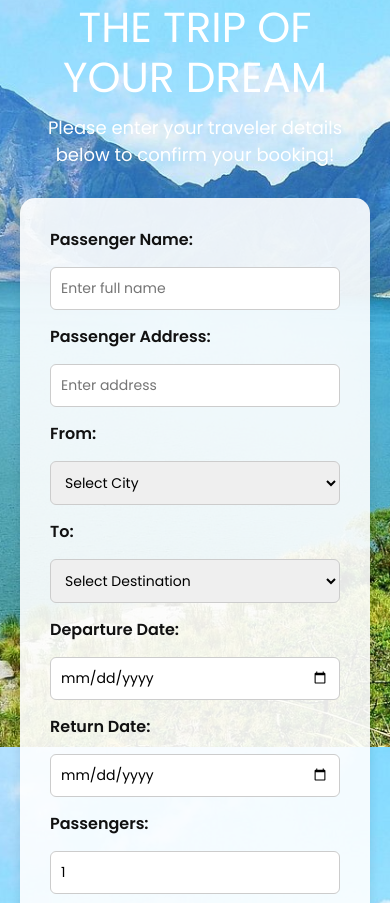
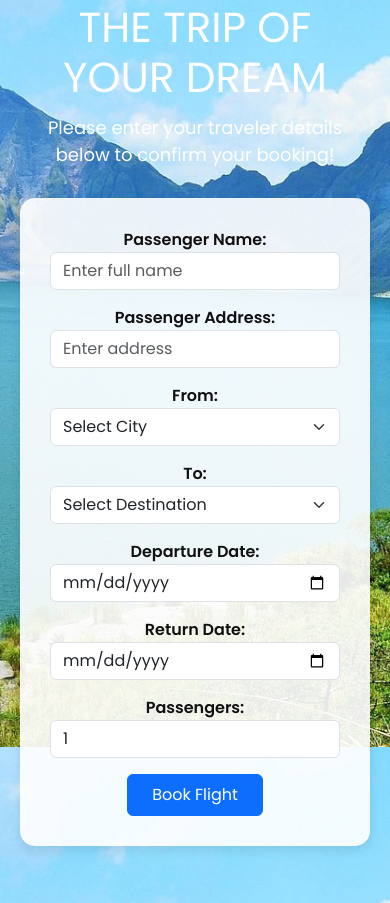
Before and after one commit to thrstn23/MO-IT161-A3103-TravelAgencyWebsite, a plain HTML site: page TravelAgencyWebsite/Travel.html in a window 390 px wide. Shown: the part 941-1844 px from the top of the page. Drawn offline with nearby package versions, Linux system fonts and the light colour scheme; a web font is replaced by a local one.

Commit message:
Finalized responsive booking form layout using Bootstrap grid and form controls

```diff
--- a/TravelAgencyWebsite/Travel.html
+++ b/TravelAgencyWebsite/Travel.html
@@ -257,6 +257,8 @@
   <section id="booking">
     <h1>THE TRIP OF YOUR DREAM</h1>
     <p class="subtitle">Please enter your traveler details below to confirm your booking!</p>
+
+    <!--
     <form class="booking-form">
       <label for="name">Passenger Name:</label>
       <input type="text" id="name" placeholder="Enter full name" required>
@@ -280,6 +282,55 @@
       <input type="number" id="passengers" min="1" max="10" value="1" required>
       <button type="submit">Book Flight</button>
     </form>
+  -->
+
+  <form class="booking-form container">
+  <div class="row g-3">
+    <div class="col-md-6">
+      <label for="name">Passenger Name:</label>
+      <input type="text" id="name" class="form-control" placeholder="Enter full name" required>
+    </div>
+    <div class="col-md-6">
+      <label for="address">Passenger Address:</label>
+      <input type="text" id="address" class="form-control" placeholder="Enter address" required>
+    </div>
+    <div class="col-md-6">
+      <label for="from">From:</label>
+      <select id="from" class="form-select" required>
+        <option value="">Select City</option>
+        <option>Manila</option>
+        <option>Clark</option>
+        <option>Legazpi</option>
+        <option>Laoag</option>
+      </select>
+    </div>
+    <div class="col-md-6">
+      <label for="to">To:</label>
+      <select id="to" class="form-select" required>
+        <option value="">Select Destination</option>
+        <option>Baguio</option>
+        <option>Vigan</option>
+        <option>Ilocos</option>
+        <option>Palawan</option>
+      </select>
+    </div>
+    <div class="col-md-6">
+      <label for="date">Departure Date:</label>
+      <input type="date" id="date" class="form-control" required>
+    </div>
+    <div class="col-md-6">
+      <label for="return">Return Date:</label>
+      <input type="date" id="return" class="form-control">
+    </div>
+    <div class="col-md-6">
+      <label for="passengers">Passengers:</label>
+      <input type="number" id="passengers" class="form-control" min="1" max="10" value="1" required>
+    </div>
+    <div class="col-12 text-center">
+      <button type="submit" class="btn btn-primary px-4 py-2">Book Flight</button>
+    </div>
+  </div>
+  </form>
   </section>
 
   <section id="packages">
```
